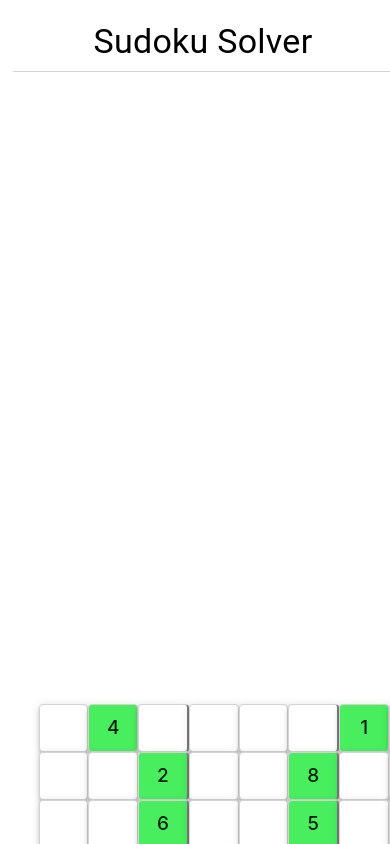
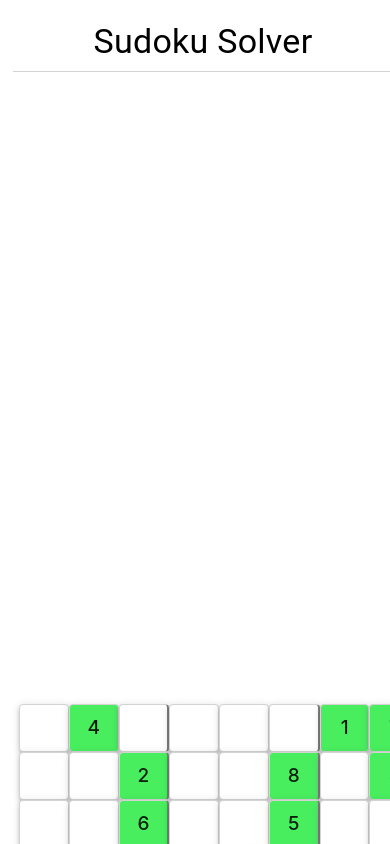
Before and after one commit to rajatshet5/sudoku-solver, a React (Create React App) app in the folder sudoku-solver/: page / in a window 390 px wide. Shown: the top 844 px of the page. Built offline with nearby package versions, Linux system fonts and the light colour scheme.

Commit message:
Style Adjustments

```diff
--- a/sudoku-solver/src/Components/sudokuSolver.module.css
+++ b/sudoku-solver/src/Components/sudokuSolver.module.css
@@ -13,7 +13,6 @@
     height: 300px;
     padding-top: 600px;
     margin-bottom: 190px;
-    padding-left: 5%;
   }
   .title {
     width: 100% !important;
```
